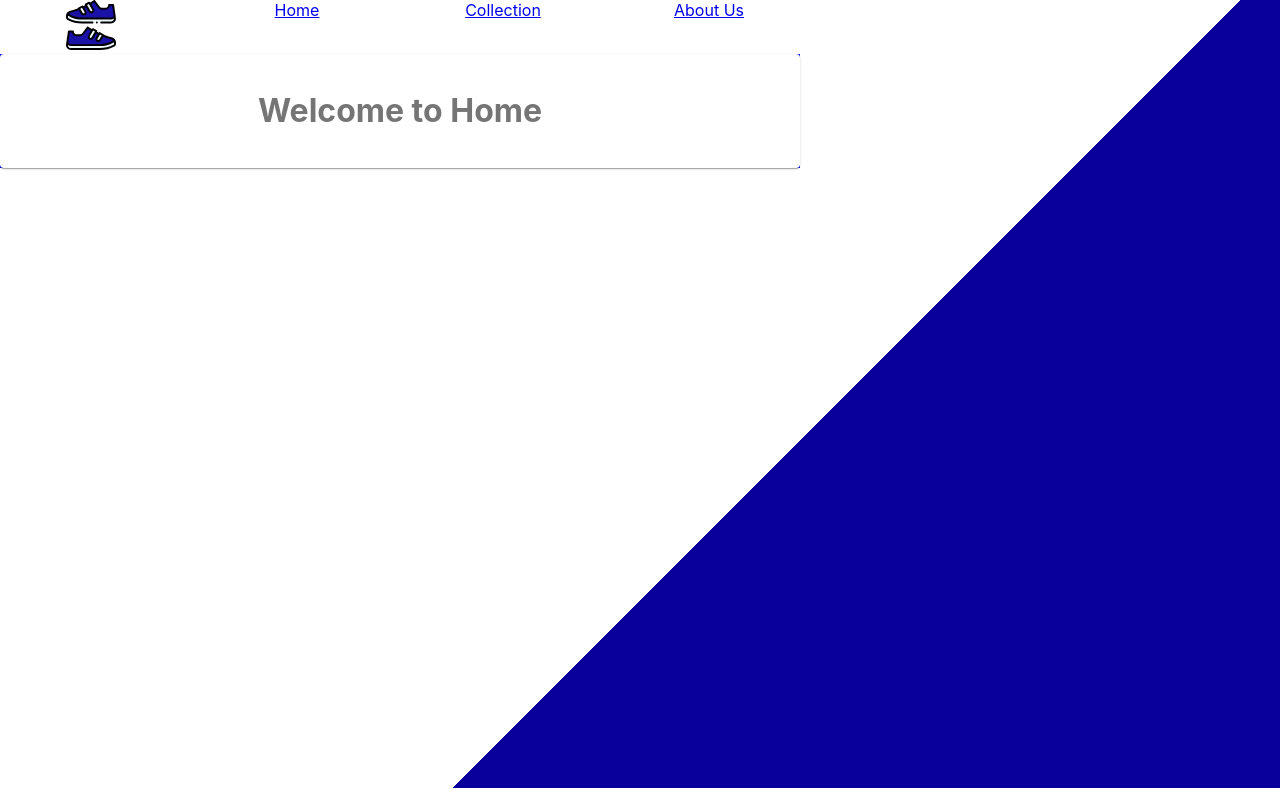
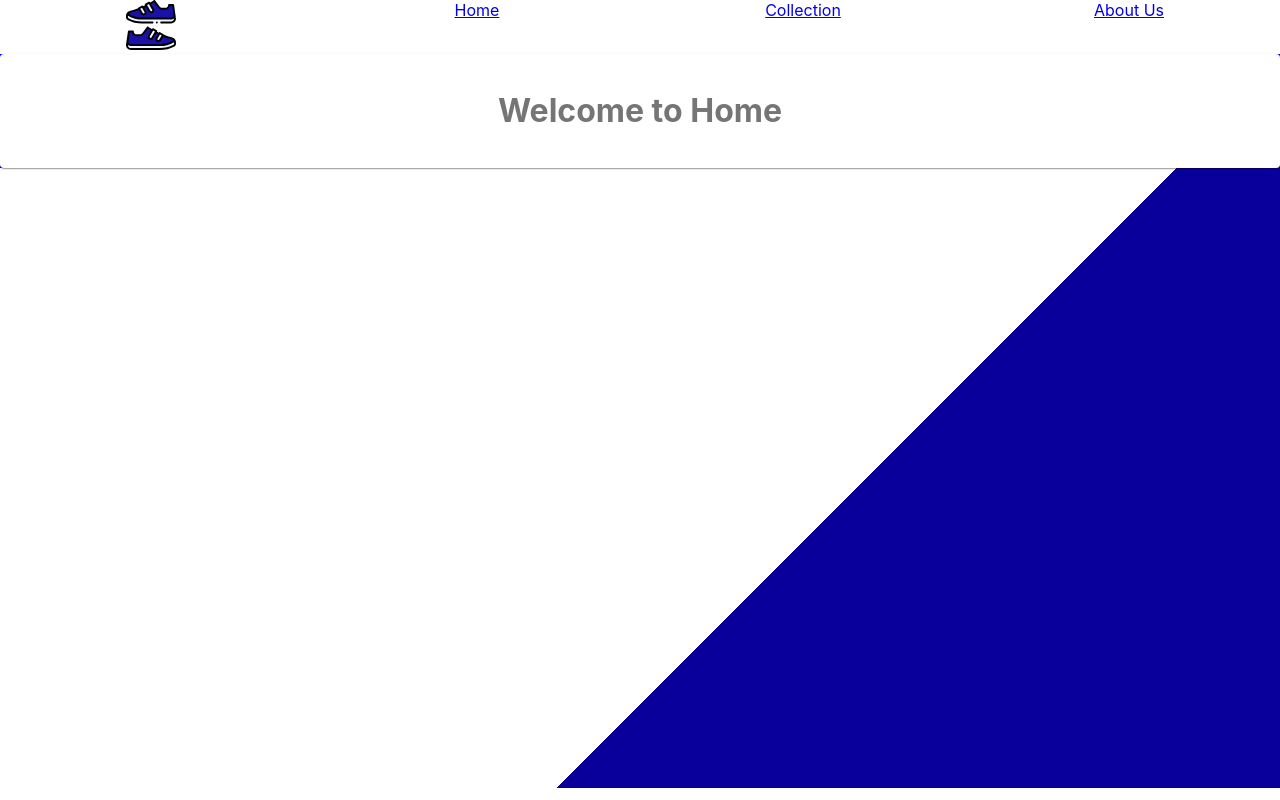
Before and after one commit to iMuhammadUmer/shoe-store, a React (Create React App) app: page / in a window 1280 px wide. Built offline with nearby package versions, Linux system fonts and the light colour scheme.

Commit message:
removing horizontal scroll

```diff
--- a/src/App.css
+++ b/src/App.css
@@ -5,10 +5,9 @@
 
 body {
   height: 100vh;
-  width: 100vh;
-  background-image: -webkit-linear-gradient(135deg, var(--blue) 40%, white 40%);
+  background-image: -webkit-linear-gradient(135deg, var(--blue) 35%, white 35%);
   background-repeat: no-repeat;
-  flex-wrap: wrap;
+  overflow: hidden;
 }
 
 .leftGrid {
```
